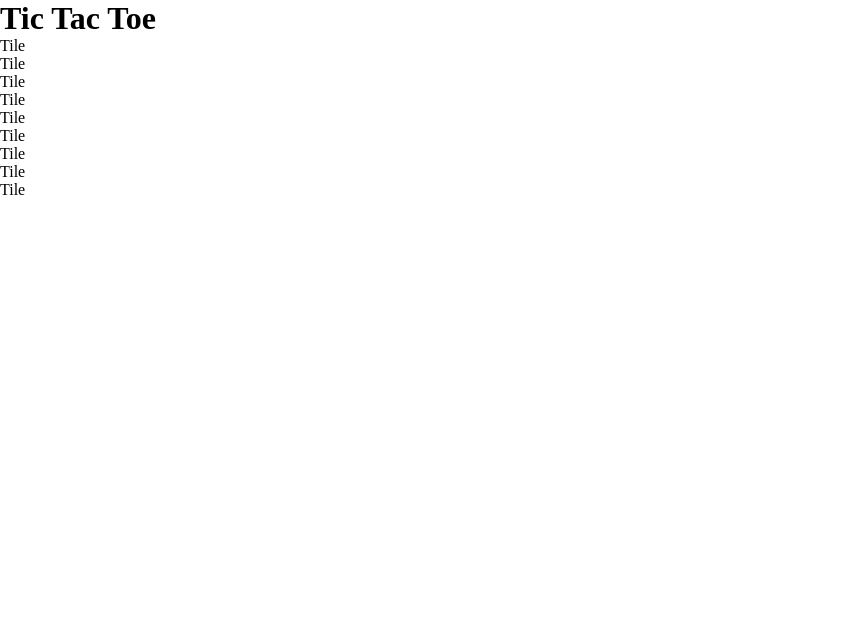
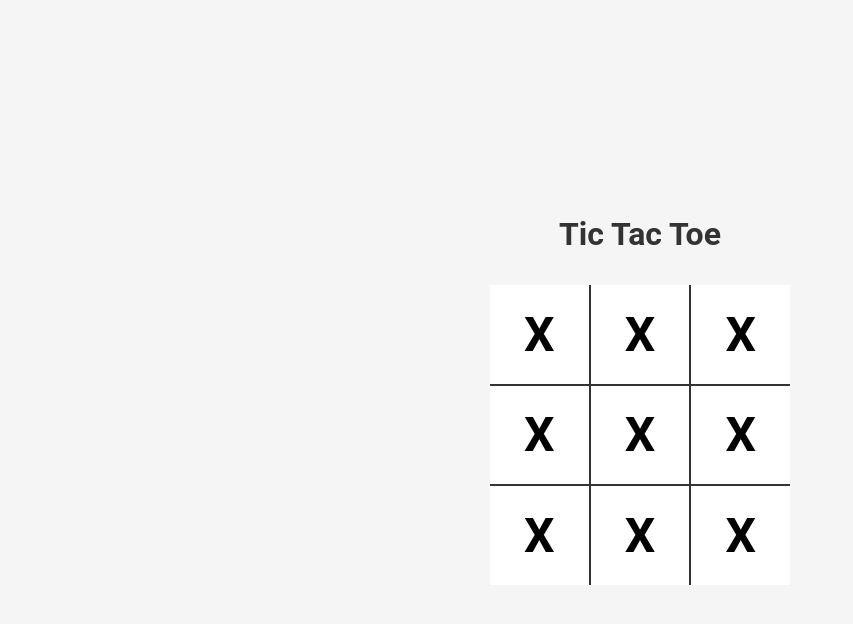
Before and after one commit to foadbotan/tic-tac-toe, a React (Vite) app: page / in a window 1280 px wide. Shown: the top 624 px of the page, without its empty margins (0-853 px from the left). Built offline with nearby package versions, Linux system fonts and the light colour scheme.

Commit message:
Styled Board and Tiles

```diff
--- a/src/components/Board.js
+++ b/src/components/Board.js
@@ -4,7 +4,7 @@ import Tile from "./Tile";
 export default function Board() {
   const [board, setBoard] = useState(Array(9).fill(null));
   return (
-    <div>
+    <div className="board">
       {board.map((value, index) => (
         <Tile key={index} value={value} />
       ))}
--- a/src/components/Tile.js
+++ b/src/components/Tile.js
@@ -1,3 +1,3 @@
 export default function Tile() {
-  return <div>Tile</div>;
+  return <div className="tile">X</div>;
 }
--- a/src/index.css
+++ b/src/index.css
@@ -6,3 +6,43 @@
   padding: 0;
   box-sizing: border-box;
 }
+
+body {
+  font-family: "Roboto", sans-serif;
+  color: #333;
+}
+
+main {
+  display: flex;
+  flex-direction: column;
+  align-items: center;
+  justify-content: center;
+  gap: 2rem;
+  height: 100vh;
+  background-color: #f5f5f5;
+}
+
+.board {
+  display: grid;
+  grid-template-columns: repeat(3, 1fr);
+  grid-template-rows: repeat(3, 1fr);
+  grid-gap: 2px;
+  width: 300px;
+  height: 300px;
+  background-color: #333;
+}
+
+.tile {
+  display: flex;
+  align-items: center;
+  justify-content: center;
+  font-size: 3rem;
+  font-weight: bold;
+  color: #000;
+  background-color: #fff;
+  cursor: pointer;
+}
+
+.tile:hover {
+  background-color: #eee;
+}
```
